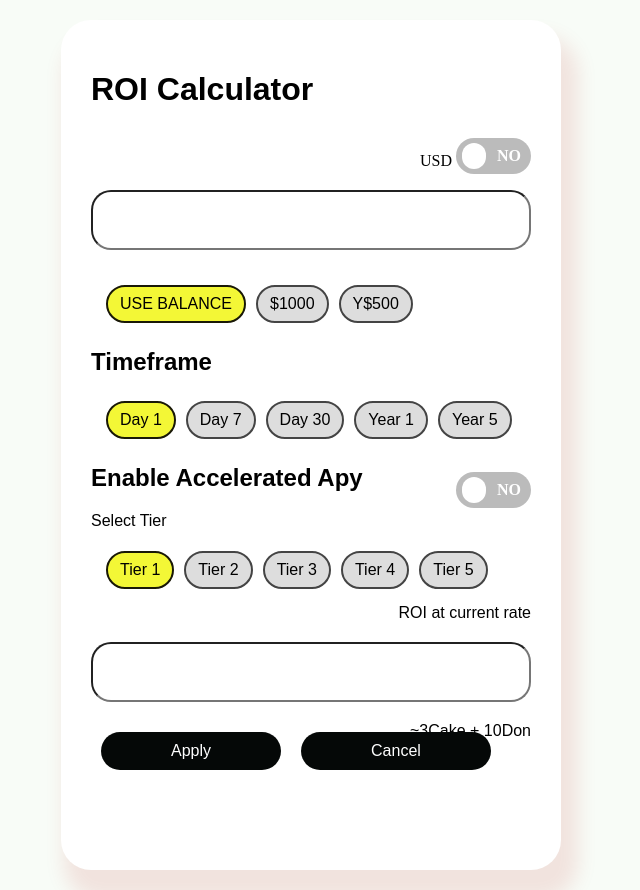
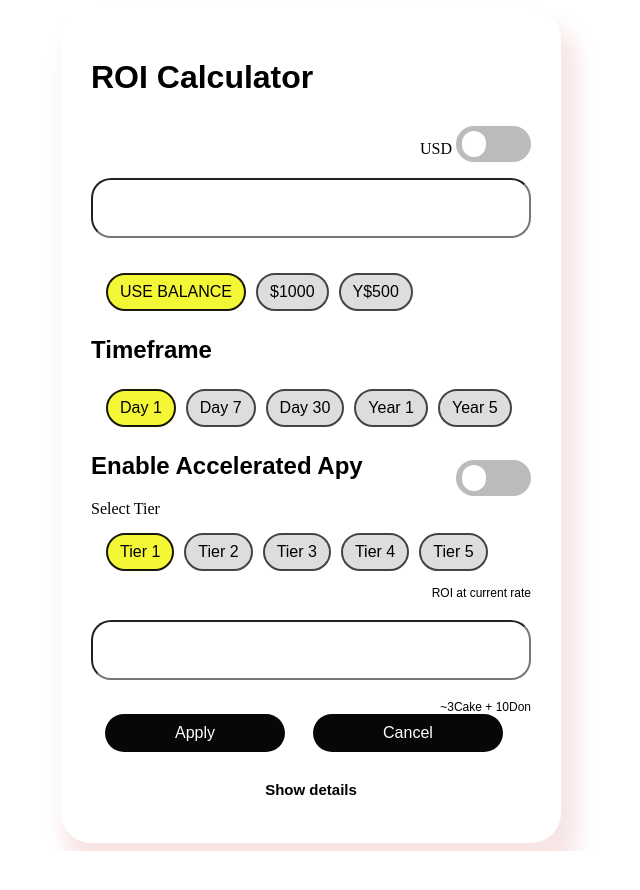
Before and after one commit to KKR1995/iwebcode, a React (Create React App) app: page / in a window 1280 px wide. Shown: the whole page, without its empty margins (329-969 px from the left). After the commit the page ends 851 px from the top, so only its background shows below. Built offline with nearby package versions, Linux system fonts and the light colour scheme.

Commit message:
hide updated

```diff
--- a/src/Card.css
+++ b/src/Card.css
@@ -3,10 +3,12 @@
 *{
     box-sizing:border-box;
     padding:0;
-    /* margin:0; */
-    /* background-color:#d2dbdd; */
      }
 
+
+h1, h2, p, ul, li {
+    font-family: sans-serif;
+  }
 .heading_style{
     padding: 30px 0;
     text-align: center;
@@ -15,17 +17,14 @@
     font-size: 13px;
     letter-spacing: 2px;
     font-weight:500;
-    /* color: #868686; */
     background-color: #fff;
     margin-bottom: 30px;
   }
 
 .cards{
-
    border-radius: 30px;
 
   }
-
 
 .card {
     margin: auto;
@@ -35,12 +34,7 @@
     transition: all 0.4s cubic-bezier(0.175, 0.885, 0.32, 1);
     background-color: #fff;
     width: 500px;
-    height:850px ;
-    /* border-radius: 12px; */
-
-    /* float: left; */
-    /* display: flex; */
-
+    height:auto ;
     border-radius: 30px;
   }
 
@@ -48,14 +42,9 @@
     width: 300px;
     height: 250px;
   }
-  .card_category
-  {
+.card_category{
     font-size: 20px;
   }
-
-
-
-
 
 .search {
     padding: 0 30px;
@@ -67,12 +56,11 @@
     border: 1px solid darken(rgb(244, 237, 237), 30%);
     border-radius: 20px;
   }
-  .Paragraph
-  {
+.Paragraph{
       float: right;
       margin: 0px;
+      }
 
-  }
 .header1 {
       background-color: #d2dbdd ;
       color: black;
@@ -93,26 +81,22 @@
     border: 1px solid darken(rgb(244, 237, 237), 30%);
   }
 
-
-  .Paragraph
-{
-
+.Paragraph{
+  font-size: 12px;
   margin: 0px;
  }
-.lgbutton
-{
+
+.lgbutton{
   display: flex;
-  /* width: 40%; */
   border: none;
   background-color: #050807;
   color: white;
-  /* padding: 20px 15px; */
   font-size: 16px;
   cursor: pointer;
   text-align: center;
   border-radius: 50px;
   padding: 10px 70px 10px 70px;
-  margin: 10px;
+  margin: 14px;
 }
 
 .btnn {
@@ -120,10 +104,6 @@
   list-style-type: none;
   margin: auto;
 }
-
-
-
-
 
 .radio-toolbar {
   margin: 10px;
@@ -148,7 +128,7 @@
 }
 
 .radio-toolbar label:hover {
-  background-color: #dfd;
+  background-color: rgb(246, 215, 39);
 }
 
 .radio-toolbar input[type="radio"]:focus + label {
@@ -159,3 +139,26 @@
   background-color: hsl(61, 92%, 59%);
   border-color: hsl(57, 63%, 6%);
 }
+.details
+{
+  padding-bottom: 6px;
+  margin-bottom: 1px;
+  color: #444;
+}
+
+.Apply{
+  display: flex;
+  justify-content: space-between;
+  font-weight: 900;
+}
+
+.hideShow{
+  display: flex;
+  justify-content: end;
+  padding: 15px;
+  border: #ffffff;
+  background-color: #ffffff;
+  margin: auto;
+  font-weight: 600;
+  font-size: 15px;
+  }
--- a/src/Card.js
+++ b/src/Card.js
@@ -1,22 +1,50 @@
 import React from 'react';
 import ToggleSwitch from "./ToggleSwitch";
+import { useState } from 'react';
 
 import './Card.css'
 
 function Card(props)
 {
   console.log(props)
+  const [isDetailsVisible, setIsDetailsVisible] = useState(false);
+
+function hideDetails(){
+	setIsDetailsVisible(false);
+}
+
+function showDetails(){
+	setIsDetailsVisible(true);
+}
+  function renderDetails(){
+    if(isDetailsVisible) {
+      return (
+        <div>
+          <button className="hideShow" onClick={hideDetails}>Hide details </button>
+          <div className="Apply">
+            <span> APP</span>
+             <span style={{color: "#F4C430"}}>63.3%</span>
+          </div>
+          <ul >
+            <li className= "details">Calculated based on current rate </li>
+            <li className= "details">All Figures are estimated provided for yor convenience only,and by no means represent guaranted Return </li>
+          </ul>
+        </div>
+
+      );
+    }
+    return (
+      <button className="hideShow" onClick={showDetails}>Show details </button>
+    );
+  }
   return(
     <div>
-
       <div className="cards">
         <div className="card">
           <h1>ROI Calculator</h1>
-    <span> <ToggleSwitch label="USD" /></span>
-    <input  className="search" type="text" name="name" />
-
-
-    <div class="radio-toolbar">
+          <ToggleSwitch label="USD"  />
+          <input  className="search" type="text" placeholder =""name="name" />
+          <div class="radio-toolbar radio-toolbar-balance">
             <input type="radio" id="radioBALANCE" name="radioMoney" value="BALANCE" checked />
             <label for="radioBALANCE">USE BALANCE </label>
 
@@ -25,10 +53,8 @@ function Card(props)
 
             <input type="radio" id="radio$500" name="radioMoney" value="$500" />
             <label for="radio$500">Y$500</label>
+          </div>
 
-
-
-            </div>
           <h2> Timeframe</h2>
           <div class="radio-toolbar">
             <input type="radio" id="radioDay1" name="radioDay11" value="Day 1" checked />
@@ -47,10 +73,8 @@ function Card(props)
             <label for="radioYear5">Year 5</label>
 
           </div>
-
           <span>  <ToggleSwitch label="   " />  <h2>Enable Accelerated Apy </h2> </span>
-         <p> Select Tier</p>
-
+          <span> Select Tier</span>
           <div class="radio-toolbar">
             <input type="radio" id="radioTier1" name="radioTier11" value="Tier 1" checked />
             <label for="radioTier1">Tier 1</label>
@@ -66,24 +90,21 @@ function Card(props)
 
             <input type="radio" id="radioTier5" name="radioTier11" value="Tier 5" />
             <label for="radioTier5">Tier 5</label>
-
           </div>
-
           <p className="Paragraph"> ROI at current rate </p>
           <input  className="search" type="text" name="name" />
           <p className="Paragraph"> ~3Cake + 10Don</p>
+
           <div className="btnn">
             <button className="lgbutton">Apply</button>
             <button className="lgbutton">Cancel</button>
-
+          </div>
+          {renderDetails()}
+       </div>
+     </div>
    </div>
 
 
-
-
-    </div>
-</div>
-</div>
     );
   }
 
--- a/src/ToggleSwitch.css
+++ b/src/ToggleSwitch.css
@@ -37,17 +37,17 @@
     box-sizing: border-box;
   }
   .inner:before {
-    content: "YES";
+    content: "";
     padding-left: 10px;
     background-color: rgb(251, 232, 22);
     color: #fff;
   }
   .inner:after {
-    content: "NO";
+    content: "";
     padding-right: 10px;
     background-color: #bbb;
     color: #fff;
-    text-align: right;
+    text-align: left;
   }
   .switch {
     display: block;
--- a/src/index.css
+++ b/src/index.css
@@ -1,11 +1,9 @@
-body {
+/* body {
   background-color: #f8fcf7;
   padding: 20px;
   margin: 0px;
 }
-h1, h2, p, ul, li {
-  font-family: sans-serif;
-}
+
 ul.header li {
   display: inline;
   list-style-type: none;
@@ -19,7 +17,7 @@ ul.header {
 
 
 ul.header li a {
-  /* color: #FFF; */
+
   font-weight: bold;
   text-decoration: none;
   padding: 20px;
@@ -45,4 +43,4 @@ label.search {
 	height: 80px;
 	border: 1px solid darken(white, 30%);
 	border-radius: 20px 0 0 20px;
-}
+} */
```
Lines whose indentation alone changed are shown as unchanged.
